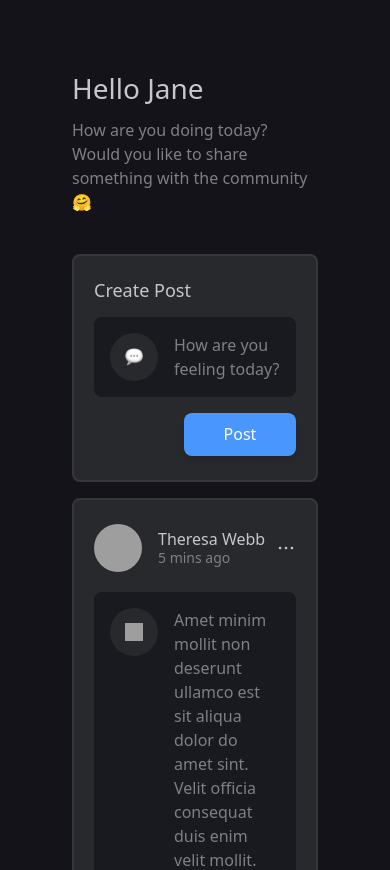
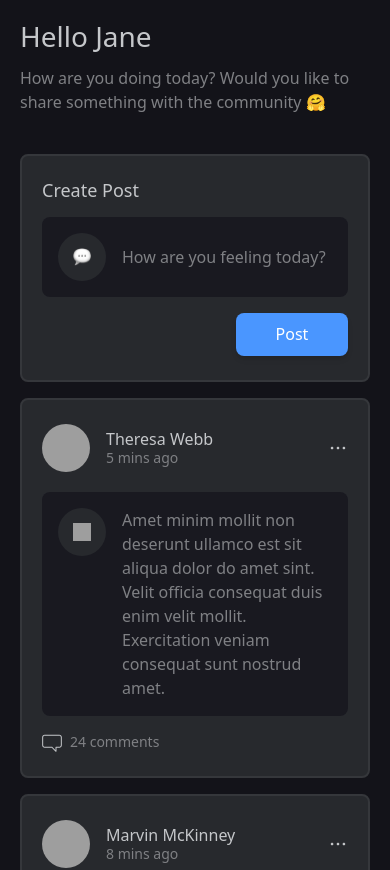
Before and after one commit to Harshad-Sahu/atlys-assessment, a React (Create React App) app: page /posts in a window 390 px wide. Shown: the top 870 px of the page. Built offline with nearby package versions, Linux system fonts and the light colour scheme; grey boxes are pictures that could not be loaded.

Commit message:
change the margin for smaller screen

```diff
--- a/src/Pages/Posts/index.tsx
+++ b/src/Pages/Posts/index.tsx
@@ -12,7 +12,7 @@ const Posts: React.FC = () => {
   const handleClosePopup = () => setIsOpen(false);
 
   return (
-    <main className="relative m-[4.5rem] flex flex-col items-center">
+    <main className="relative m-5 sm:m-8 lg:m-[4.5rem] flex flex-col items-center">
       <div className="relative max-w-[44rem]">
         <UserGreeting />
         <CreatePost handlePost={handleOpenPopup} />
```
